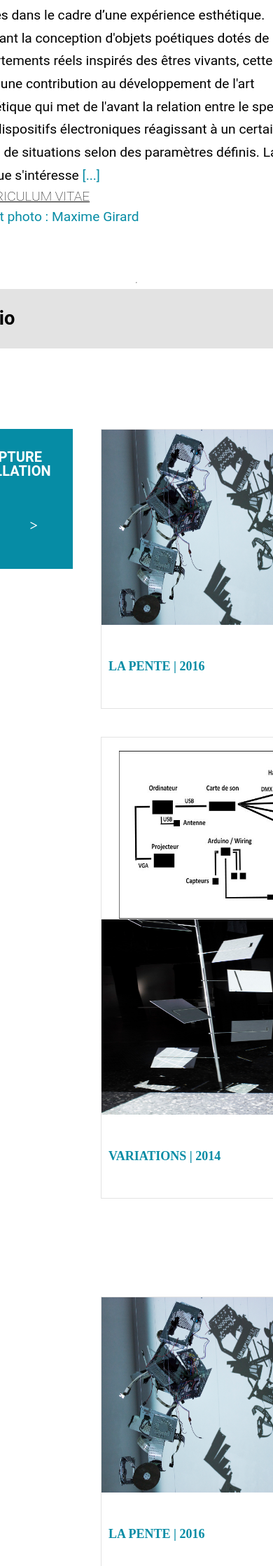
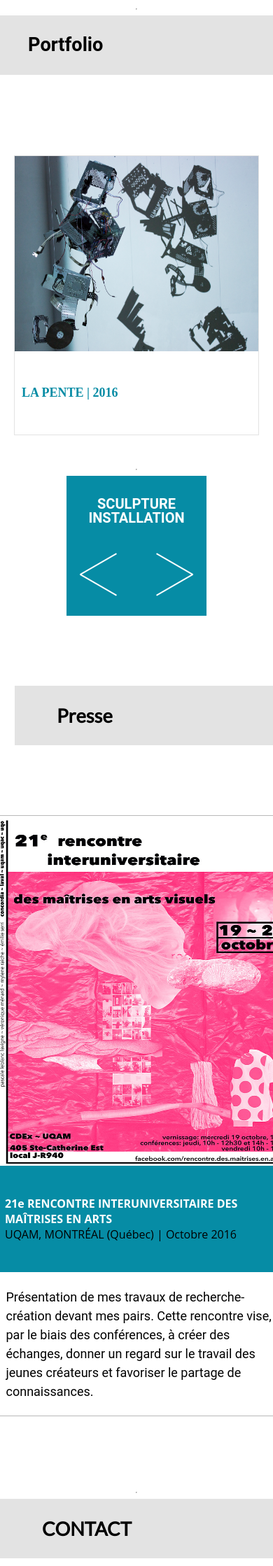
Before and after one commit to Skitak/portfolio-Veronique, a PHP site: page / in a window 390 px wide. Shown: the part 1402-3640 px from the top of the page at 70% size. Run offline with PHP 8.4, Linux system fonts and the light colour scheme; some web fonts are replaced.

Commit message:
animation modified, responsiveness improved

```diff
--- a/Atelier 5/CSS/Style.css
+++ b/Atelier 5/CSS/Style.css
@@ -365,6 +391,10 @@
 	display: none;
 }
 #portfolio nav {
+	position: relative;
+	display: flex;
+	flex-direction: row;
+	flex-wrap: wrap;
 	max-width: 200px;
 	max-height: 200px;
 	min-width: 200px;
@@ -382,22 +412,63 @@
 	text-align: center;
 	line-height: 20px;
 	font-weight: bold;
+	width: 100%;
 }
 
-#portfolio nav::before {
-	content: '<';
-	position: absolute;
-	bottom: 50px;
-	left: 50px;
+#portfolio nav > div {
+	height: 130px;
+	width: 100px;
+	padding: 0px;
+	margin: 0px;
+	position: relative;
 	cursor: pointer;
 }
 
-#portfolio nav::after {
-	cursor: pointer;
-	content: '>';
+#portfolio nav > div:hover .arrow::before  {
+	background-color: black;
+	transform: rotate(-15deg);
+}
+
+#portfolio nav > div:hover .arrow::after  {
+	background-color: black;
+	transform: rotate(15deg);
+}
+
+#portfolio nav .left .arrow {
+	position : absolute;
+	bottom: 60px;
+	left: 20px;
+}
+
+#portfolio nav .right .arrow{
+	position : absolute;
+	bottom: 58px;
+	right: 20px;
+	transform: rotate(180deg);
+}
+
+#portfolio nav .arrow::before {
+	content: '';
+	display: block;
+	width : 60px;
+	height: 2px;
+	background-color: white;
 	position: absolute;
-	bottom: 50px;
-	right: 50px;
+	transform-origin: bottom left;
+	transform: rotate(-30deg);
+	transition: transform 100ms cubic-bezier(0, 0.88, 0.53, 1.46);
+}
+
+#portfolio nav .arrow::after {
+	content: '';
+	display: block;
+	width : 60px;
+	height: 2px;
+	background-color: white;
+	position: absolute;
+	transform-origin: top left;
+	transform: rotate(30deg);
+	transition: transform 100ms cubic-bezier(0, 0.88, 0.53, 1.46);
 }
 
 #portfolio .creations{
@@ -409,7 +480,7 @@
 	align-items: flex-start;
 }
 
-#portfolio .left{
+#portfolio .creations .left{
 	height: 700px;
 }
 
@@ -440,6 +511,10 @@
 	color: rgb(6, 140, 165);
 }
 
+#portfolio .creations .left, #portfolio .creations .right{
+	height: auto;
+}
+
 #portfolio .small-creation-container {
 	width: 350px;
 	height: 400px;
@@ -448,13 +523,37 @@
 	margin-bottom: 40px;
 }
 
-#portfolio .big-creation-container {
-	width: 350px;
-	height: 500px;
-	margin-right: 40px;
-	margin-left: 40px;
-	margin-bottom: 40px;
-	align-self: center;
+@media screen and (max-width: 1560px) {
+	#portfolio .creations .left + div{
+		display: none;
+	}
+}
+
+@media screen and (max-width: 1130px) {
+	#portfolio .creations .right{
+		display: none;
+	}
+}
+
+@media screen and (max-width: 700px) {
+	#portfolio .creations .left .small-creation-container:last-child{
+		display: none;
+	}
+
+	#portfolio {
+		flex-direction: column;
+		justify-content: center;
+		flex-wrap: wrap;
+		align-items: center;
+	}
+
+	#portfolio .creations {
+		order : -5;
+	}
+	#portfolio nav {
+		order : 5;
+		margin: 0px;
+	}
 }
 
 #portfolio .overlap .next{
--- a/Atelier 5/JS/index.js
+++ b/Atelier 5/JS/index.js
@@ -1,7 +1,16 @@
-var portfolioCarouselList;
-var portfolioCarouselSwapTime = 5000;
-var portfolioCarouselIndex = 0;
+var classList;
+var classListIndexList;
+var swapTime = 5000;
+var classListIndex = 0;
+var indexListindex = 0;
+var cellCount = 0;
+var usedCell;
+
+var interval;
+
+var windowWidth = 1920;
 $(document).ready(function(){
+	GetWindowSize();
 
 	$('#Slider').slick({
 		dots: true,
@@ -56,31 +65,33 @@
 			}
 		]
   	});
+
+	$('#portfolio nav > div').on("click", function () {
+		PortfolioCarouselSwap();
+		clearInterval(interval);
+		interval = setInterval(PortfolioCarouselSwap, swapTime);
+	})
 });
 
 function createPortfolioCarousel (){
-	// var smallItems = $("#portfolio .creations .small article");
-	// var bigItem = $("#portfolio .creations .big article");
-	// var waitingItemsSmall = $("#portfolio .waiting-list .small article");
-	// var waitingItemsBig = $("#portfolio .waiting-list .big article");
-	portfolioCarouselList = CreatePortfolioCarouselList();
+	classList = CreateclassList();
 	InsertFirstTransition();
-	setInterval(PortfolioCarouselSwap, portfolioCarouselSwapTime);
+	interval = setInterval(PortfolioCarouselSwap, swapTime);
 }
 
-function CreatePortfolioCarouselList (){
+function CreateclassList (){
 	var list = new Array();
 	for (var i = 0; i < 20; i++) {
 		if (i < 4)
-			list.push(".card");
+			list.push("card");
 		else if (i < 8)
-			list.push(".fall");
+			list.push("fall");
 		else if (i < 12)
-			list.push(".overlap");
+			list.push("overlap");
 		else if (i < 16)
-			list.push(".run-you-fool");
+			list.push("run-you-fool");
 		else
-			list.push(".barell-roll");
+			list.push("barell-roll");
 	}
 	ShuffleList(list);
 	return list;
@@ -88,41 +99,85 @@
 
 function ShuffleList ( list ){
 	for (var i = 0; i < 50; i++){
-		let firstRandomIndex = Math.floor(Math.random() * list.length);
-		let SecondRandomIndex = Math.floor(Math.random() * list.length);
-		let swap = list[firstRandomIndex];
-		list[firstRandomIndex] = list[SecondRandomIndex];
-		list[SecondRandomIndex] = swap;
+		let firstRandomclassListIndex = Math.floor(Math.random() * list.length);
+		let SecondRandomclassListIndex = Math.floor(Math.random() * list.length);
+		let swap = list[firstRandomclassListIndex];
+		list[firstRandomclassListIndex] = list[SecondRandomclassListIndex];
+		list[SecondRandomclassListIndex] = swap;
 	}
 }
 
 function PortfolioCarouselSwap () {
 	DeletePreview ();
-	//add next and add classes
+	FindCellCount();
 	AddNext();
 }
 
-function InsertFirstTransition(){
-	var currentBox = portfolioCarouselList[portfolioCarouselIndex];
-	var box = $("#portfolio .creations " + currentBox);
-	box.append($("#portfolio .waiting-list").children().first().detach());
-	box.children().first().addClass("preview");
-	box.children().last().addClass("next");
+function InsertFirstTransition() {
+	// var currentBox = classList[classListIndex];
+	// var box = $("#portfolio .creations " + currentBox);
+	// box.append($("#portfolio .waiting-list").children().first().detach());
+	// box.children().first().addClass("preview");
+	// box.children().last().addClass("next");
+	AddNext();
 }
 
-function DeletePreview (){
-	var currentBox = portfolioCarouselList[portfolioCarouselIndex];
-	var preview = $("#portfolio .creations " + currentBox);
-	preview.children().first().removeClass("preview");
-	preview.children().last().removeClass("next");
-	preview.children().first().detach().appendTo("#portfolio .waiting-list");
+function DeletePreview () {
+	var currentBox = classList[classListIndex];
+	usedCell.removeClass(currentBox);
+	usedCell.children().first().removeClass("preview");
+	usedCell.children().last().removeClass("next");
+	usedCell.children().first().detach().appendTo("#portfolio .waiting-list");
 }
 
-function AddNext (){
-	portfolioCarouselIndex = (portfolioCarouselIndex + 1) % portfolioCarouselList.length;
-	var currentBox = portfolioCarouselList[portfolioCarouselIndex];
-	var next = $("#portfolio .creations " + currentBox);
-	next.append($("#portfolio .waiting-list").children().first().detach());
-	next.children().first().addClass("preview");
-	next.children().last().addClass("next");
+function AddNext () {
+	classListIndex = (classListIndex + 1) % classList.length;
+	var currentBox = classList[classListIndex];
+	GetRandomContainer();
+	usedCell.addClass(currentBox);
+	usedCell.append($("#portfolio .waiting-list").children().first().detach());
+	usedCell.children().first().addClass("preview");
+	usedCell.children().last().addClass("next");
 }
+
+function GetRandomContainer () {
+	indexListindex = Math.floor(Math.random() * cellCount);
+	switch (indexListindex) {
+		case 0:
+			usedCell = $("#portfolio .creations .left .small-creation-container").first();
+			break;
+		case 1:
+			usedCell = $("#portfolio .creations .left .small-creation-container").last();
+			break;
+		case 2:
+			usedCell = $("#portfolio .creations .right .small-creation-container").first();
+			break;
+		case 3:
+			usedCell = $("#portfolio .creations .right .small-creation-container").last();
+			break;
+		case 4:
+			usedCell = $("#portfolio .creations .left + div");
+			break;
+		default:
+
+	}
+}
+
+function FindCellCount() {
+	if (windowWidth >= 1560)
+		cellCount = 5;
+	else if (windowWidth >= 1130)
+		cellCount = 4;
+	else if (windowWidth >= 700)
+		cellCount = 2;
+	else
+		cellCount = 1;
+}
+
+function GetWindowSize() {
+    windowWidth = $(window).width();
+}
+
+$(window).resize(function() {
+  	GetWindowSize();
+});
--- a/Atelier 5/index.html
+++ b/Atelier 5/index.html
@@ -2,6 +2,7 @@
 <html lang="fr">
 <head>
 	<meta charset="utf-8" />
+	<meta name="viewport" content = "width=device-width, initial-scale=1.0">
 	<title>Véronique Ménard | Artiste</title>
 	<link rel="stylesheet" type="text/css" href="slick/slick.css"/>
 	<link rel="stylesheet" type="text/css" href="slick/slick-theme.css"/>
@@ -35,10 +36,10 @@
 
 	<section id="Slider">
 		<article>
-		<img class="img-slider" src="images/pente_4.jpg" alt="Projet Variations" />
+		<img class="img-slider" src="images/Influences.jpg" alt="Projet Influences" />
 		<footer>
 			<div class="info-photo">
-				<h2>LA PENTE</h2>
+				<h2>INFLUENCES</h2>
 				<p class="lieu">Université du Québec à Chicoutimi | 2016</p>
 			</div>
 			<div class="credit-photo">
@@ -47,10 +48,10 @@
 		</footer>
 		</article>
 		<article>
-		<img class="img-slider" src="images/pente_4.jpg" alt="Projet Variations" />
+		<img class="img-slider" src="images/Perception.jpg" alt="Projet Perceptions" />
 		<footer>
 			<div class="info-photo">
-				<h2>LA PENTE</h2>
+				<h2>PERCEPTION</h2>
 				<p class="lieu">Université du Québec à Chicoutimi | 2016</p>
 			</div>
 			<div class="credit-photo">
@@ -59,10 +60,46 @@
 		</footer>
 		</article>
 		<article>
-		<img class="img-slider" src="images/pente_4.jpg" alt="Projet Variations" />
+		<img class="img-slider" src="images/Antinomies.jpg" alt="Projet Antinomies" />
+		<footer>
+			<div class="info-photo">
+				<h2>ANTINOMIES</h2>
+				<p class="lieu">Université du Québec à Chicoutimi | 2015</p>
+			</div>
+			<div class="credit-photo">
+				<p>Crédit photo : Véronique Ménard</p>
+			</div>
+		</footer>
+		</article>
+		<article>
+		<img class="img-slider" src="images/Kubos_1.jpg" alt="Projet Kubos" />
+		<footer>
+			<div class="info-photo">
+				<h2>KUBOS</h2>
+				<p class="lieu">Université du Québec à Chicoutimi | 2014</p>
+			</div>
+			<div class="credit-photo">
+				<p>Crédit photo : Véronique Ménard</p>
+			</div>
+		</footer>
+		</article>
+		<article>
+		<img class="img-slider" src="images/pente.jpg" alt="Projet La Pente" />
 		<footer>
 			<div class="info-photo">
 				<h2>LA PENTE</h2>
+				<p class="lieu">Université du Québec à Chicoutimi | 2017</p>
+			</div>
+			<div class="credit-photo">
+				<p>Crédit photo : Véronique Ménard</p>
+			</div>
+		</footer>
+		</article>
+		<article>
+		<img class="img-slider" src="images/Variations.jpg" alt="Projet Variations" />
+		<footer>
+			<div class="info-photo">
+				<h2>VARIATIONS</h2>
 				<p class="lieu">Université du Québec à Chicoutimi | 2016</p>
 			</div>
 			<div class="credit-photo">
@@ -94,37 +131,39 @@
 		<div class="waiting-list">
 			<article><img src="images/pente_4.jpg" alt="La Pente image" /><header><h4>LA PENTE | 2016</h4></header></article>
 			<article ><img src="images/Variations_4.jpg" alt="Variations image"/><header><h4>VARIATIONS | 2014</h4></header></article>
-			<article><img src="images/Influences_Connexions.jpg" alt="Influences schema"/><header><h4>INFLUENCES | 2014</h4></header></article>
+			<article><img src="images/Influences_2.jpg" alt="Influences schema"/><header><h4>INFLUENCES | 2014</h4></header></article>
 			<article ><img src="images/Variations_4.jpg" alt="Variations image"/><header><h4>VARIATIONS | 2014</h4></header></article>
 			<article ><img src="images/Antinomies.jpg" alt="Antinomies image"/><header><h4>ANTINOMIES | 2014</h4></header></article>
 			<article><img src="images/pente_4.jpg" alt="La Pente image" /><header><h4>LA PENTE | 2016</h4></header></article>
 			<article><img src="./images/Perception_2.jpg" alt="Perception image"/><header><h4>PERCEPTION | 2015</h4></header></article>
 			<article ><img src="images/Antinomies.jpg" alt="Antinomies image"/><header><h4>ANTINOMIES | 2014</h4></header></article>
-			<article><img src="images/Influences_Connexions.jpg" alt="Influences schema"/><header><h4>INFLUENCES | 2014</h4></header></article>
+			<article><img src="images/Influences_2.jpg" alt="Influences schema"/><header><h4>INFLUENCES | 2014</h4></header></article>
 			<article><img src="./images/Perception_2.jpg" alt="Perception image"/><header><h4>PERCEPTION | 2015</h4></header></article>
 		</div>
 
 		<nav>
 			<p> SCULPTURE </br> INSTALLATION</p>
+			<div class="left"><div class="arrow"></div></div>
+			<div class="right"><div class="arrow"></div></div>
 		</nav>
 
 		<div class="creations">
 			<div class="left">
-				<div class="small-creation-container card">
+				<div class="small-creation-container">
 					<article><img src="images/pente_4.jpg" alt="La Pente image" /><header><h4>LA PENTE | 2016</h4></header></article>
 				</div>
-				<div class="small-creation-container overlap">
-					<article><img src="images/Influences_Connexions.jpg" alt="Influences schema"/><header><h4>INFLUENCES | 2014</h4></header></article>
+				<div class="small-creation-container">
+					<article><img src="images/Influences_2.jpg" alt="Influences schema"/><header><h4>INFLUENCES | 2014</h4></header></article>
 				</div>
 			</div>
-			<div class="big-creation-container barell-roll">
+			<div class="small-creation-container">
 				<article ><img src="images/Variations_4.jpg" alt="Variations image"/><header><h4>VARIATIONS | 2014</h4></header></article>
 			</div>
 			<div class="right">
-				<div class="big-creation-container run-you-fool">
+				<div class="small-creation-container">
 					<article ><img src="images/Antinomies.jpg" alt="Antinomies image"/><header><h4>ANTINOMIES | 2014</h4></header></article>
 				</div>
-				<div class="small-creation-container fall">
+				<div class="small-creation-container">
 					<article><img src="./images/Perception_2.jpg" alt="Perception image"/><header><h4>PERCEPTION | 2015</h4></header></article>
 				</div>
 			</div>
```
Also changed, not shown: other parts of Atelier 5/CSS/Style.css (+44 -10 lines), Atelier 5/images/Influences.jpg, Atelier 5/images/Influences_2.jpg (added), Atelier 5/images/Kubos_1.jpg (added), Atelier 5/images/Kubos_2.jpg (added), Atelier 5/images/Perception.jpg (added), Atelier 5/images/Variations.jpg (added), Atelier 5/images/pente.jpg (added).
